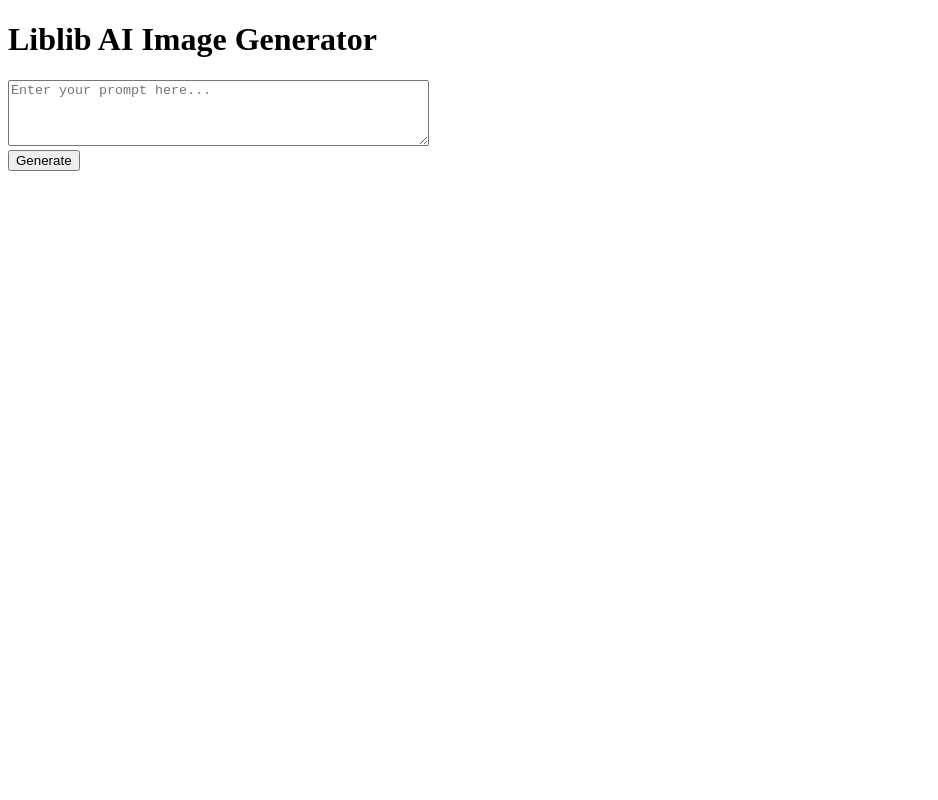
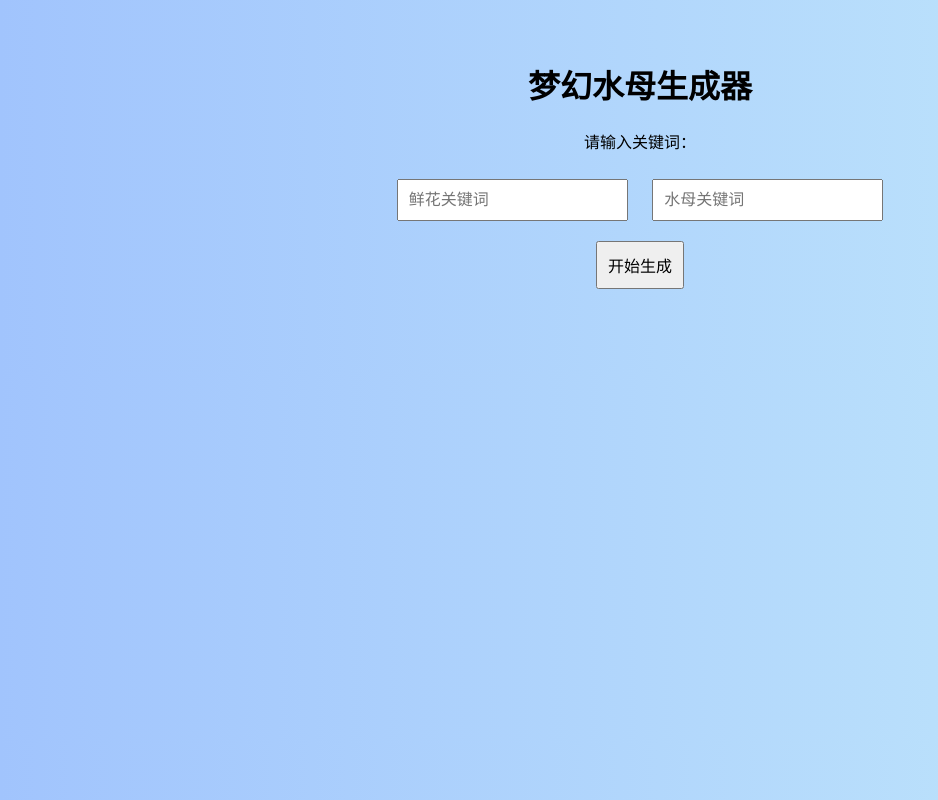
Before and after one commit to lyric-ai/web-ui, a website: page index.html in a window 1280 px wide. Shown: the whole page, without its empty margins (0-938 px from the left). Drawn offline with Linux system fonts and the light colour scheme.

Commit message:
Update index.html

```diff
--- a/index.html
+++ b/index.html
@@ -1,35 +1,88 @@
 <!DOCTYPE html>
-<html lang="en">
+<html lang="zh-CN">
 <head>
   <meta charset="UTF-8" />
   <meta name="viewport" content="width=device-width, initial-scale=1.0" />
-  <title>Liblib AI Image Generator</title>
+  <title>梦幻水母生成器</title>
+  <style>
+    body {
+      font-family: sans-serif;
+      padding: 2rem;
+      background: linear-gradient(to right, #a1c4fd, #c2e9fb);
+      text-align: center;
+    }
+    input, button {
+      padding: 10px;
+      margin: 10px;
+      font-size: 1rem;
+    }
+    #result {
+      margin-top: 2rem;
+      font-size: 1.2rem;
+      color: #333;
+    }
+    img {
+      max-width: 90%;
+      margin-top: 20px;
+      border-radius: 12px;
+      box-shadow: 0 0 10px rgba(0,0,0,0.2);
+    }
+  </style>
 </head>
 <body>
-  <h1>Liblib AI Image Generator</h1>
-  <textarea id="prompt" placeholder="Enter your prompt here..." rows="4" cols="50"></textarea><br>
-  <button id="generate">Generate</button>
+  <h1>梦幻水母生成器</h1>
+  <p>请输入关键词：</p>
+  <input type="text" id="flower" placeholder="鲜花关键词" />
+  <input type="text" id="jellyfish" placeholder="水母关键词" />
+  <br />
+  <button onclick="generate()">开始生成</button>
   <div id="result"></div>
 
   <script>
-    document.getElementById("generate").addEventListener("click", async () => {
-      const prompt = document.getElementById("prompt").value;
-      const response = await fetch("/api/generate", {
-        method: "POST",
-        headers: {
-          "Content-Type": "application/json",
-        },
-        body: JSON.stringify({ prompt }),
-      });
+    async function generate() {
+      const flower = document.getElementById('flower').value.trim();
+      const jellyfish = document.getElementById('jellyfish').value.trim();
+      const result = document.getElementById('result');
+      result.textContent = "🎨 正在生成，请稍候...";
 
-      const data = await response.json();
-      const resultDiv = document.getElementById("result");
-      if (data.image_url) {
-        resultDiv.innerHTML = `<img src="${data.image_url}" width="512">`;
-      } else {
-        resultDiv.textContent = "Error: " + JSON.stringify(data);
+      try {
+        // Step 1: 发起生成任务
+        const res = await fetch('/api/generate', {
+          method: 'POST',
+          headers: { 'Content-Type': 'application/json' },
+          body: JSON.stringify({ flower, jellyfish })
+        });
+
+        const data = await res.json();
+        if (!res.ok || !data.generateUuid) {
+          throw new Error(data.error || '生成失败');
+        }
+
+        const uuid = data.generateUuid;
+        result.innerHTML = `✅ 任务已提交，UUID：<code>${uuid}</code><br>图像生成中...`;
+
+        // Step 2: 开始轮询状态接口
+        const pollStatus = async () => {
+          const statusRes = await fetch(`/api/status?uuid=${uuid}`);
+          const statusData = await statusRes.json();
+
+          if (statusData.status === 'succeeded' && statusData.imageUrl) {
+            result.innerHTML = `🎉 图像生成成功！<br><img src="${statusData.imageUrl}" alt="生成图像" />`;
+          } else if (statusData.status === 'failed') {
+            result.textContent = "❌ 图像生成失败，请重试！";
+          } else {
+            // 等待 2 秒后继续轮询
+            setTimeout(pollStatus, 2000);
+          }
+        };
+
+        pollStatus();
+
+      } catch (err) {
+        console.error(err);
+        result.textContent = "❌ 出错了：" + err.message;
       }
-    });
+    }
   </script>
 </body>
 </html>
```
